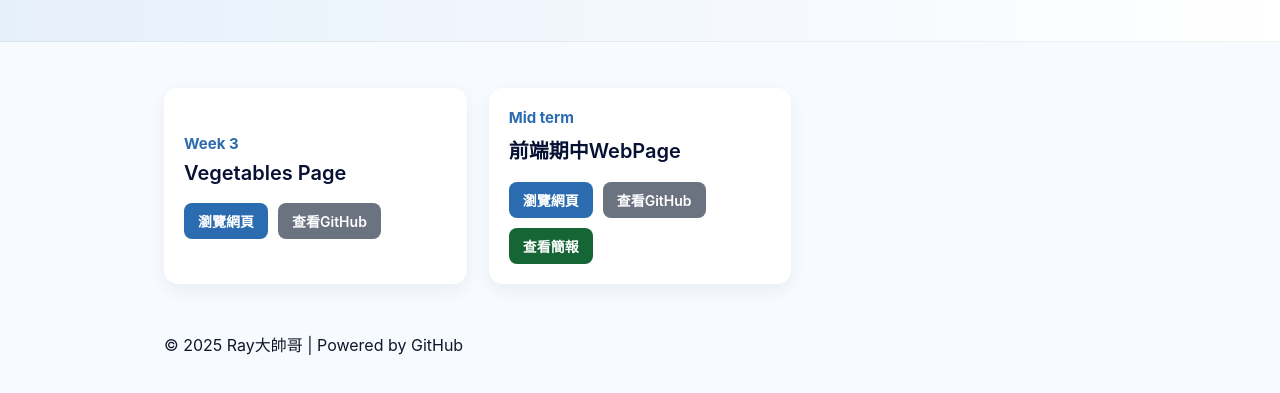
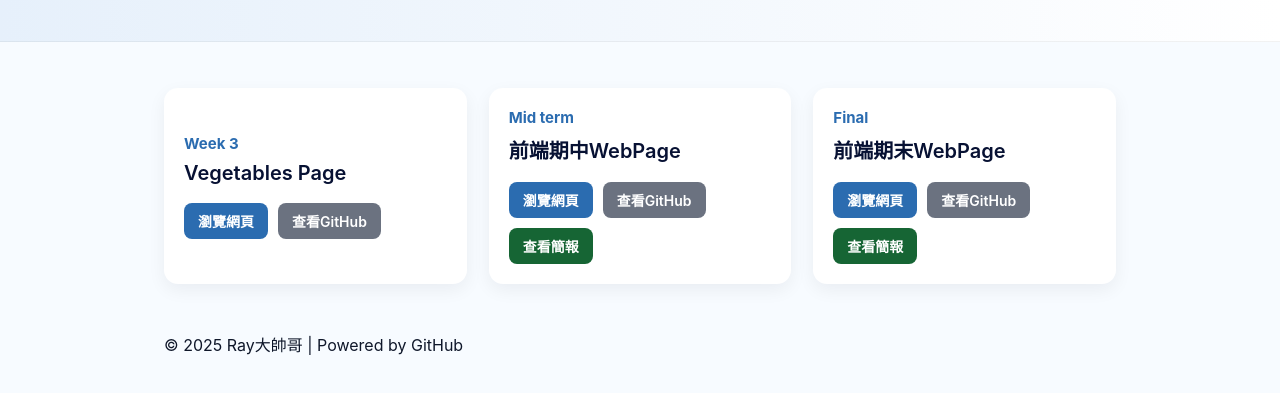
Before and after one commit to 111319022/f2e, a plain HTML site: page index.html in a window 1280 px wide. Shown: the part 123-516 px from the top of the page. Drawn offline with Linux system fonts and the light colour scheme.

Commit message:
Add final project section to index.html

```diff
--- a/index.html
+++ b/index.html
@@ -32,7 +32,17 @@
           <a class="btn view" href="前端期中WebPage/index.html" target="_blank" rel="noopener">瀏覽網頁</a>
           <a class="btn code" href="https://github.com/111319022/f2e/tree/main/%E5%89%8D%E7%AB%AF%E6%9C%9F%E4%B8%ADWebPage" target="_blank" rel="noopener">查看GitHub</a>
           <a class="btn ppt" href="檔案-PPTs/前端工程設計與開發 期中-NTUE Moodle Redsign.pdf" target="_blank" rel="noopener">查看簡報</a>
-          </div>
+        </div>
+      </div>
+
+      <div class="week-card">
+        <div class="week-number">Final</div>
+        <div class="week-title">前端期末WebPage</div>
+        <div class="buttons">
+          <a class="btn view" href="前端期末WebPage/index.html" target="_blank" rel="noopener">瀏覽網頁</a>
+          <a class="btn code" href="#" target="_blank" rel="noopener">查看GitHub</a>
+          <a class="btn ppt" href="#" target="_blank" rel="noopener">查看簡報</a>
+        </div>
       </div>
 
     </section>
```
